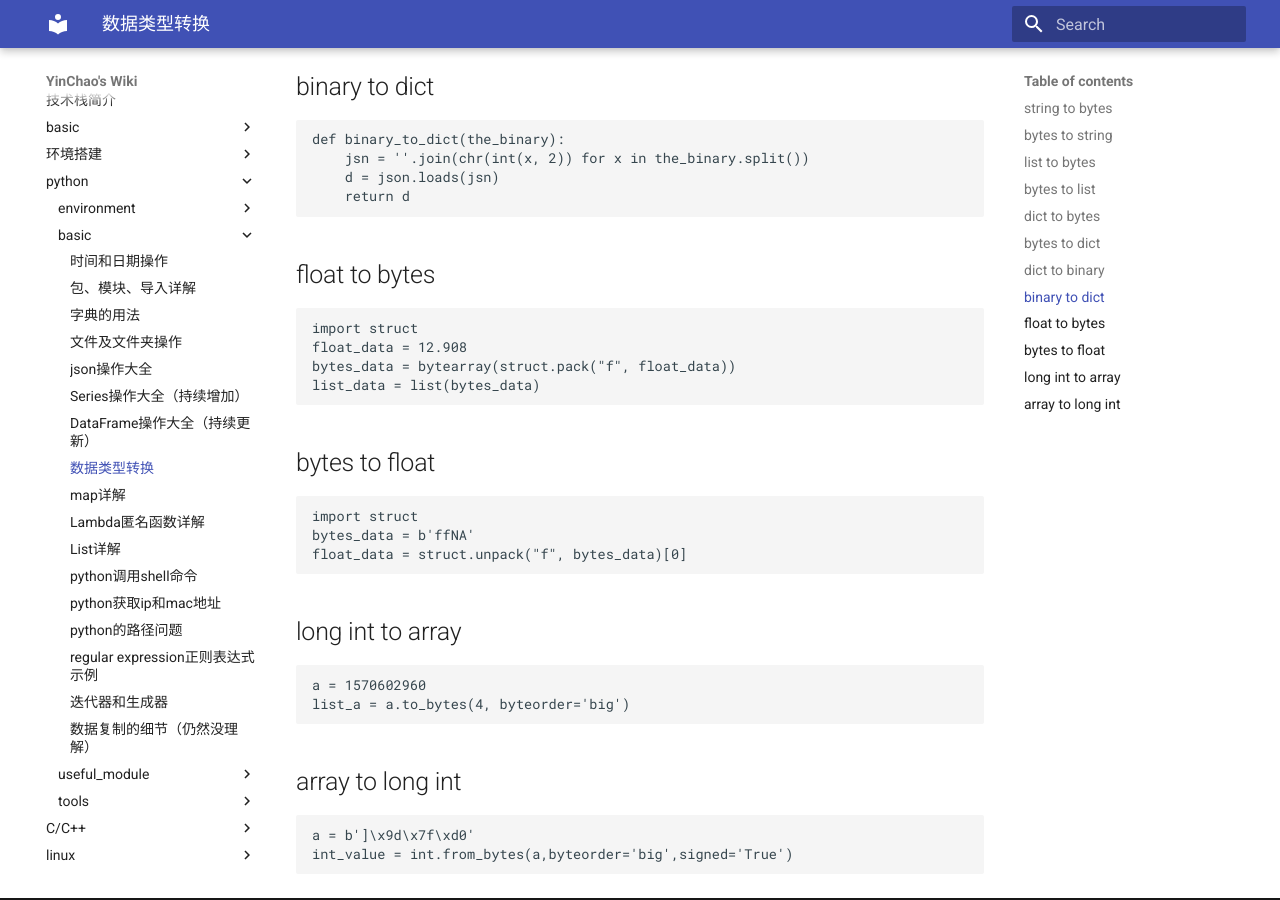
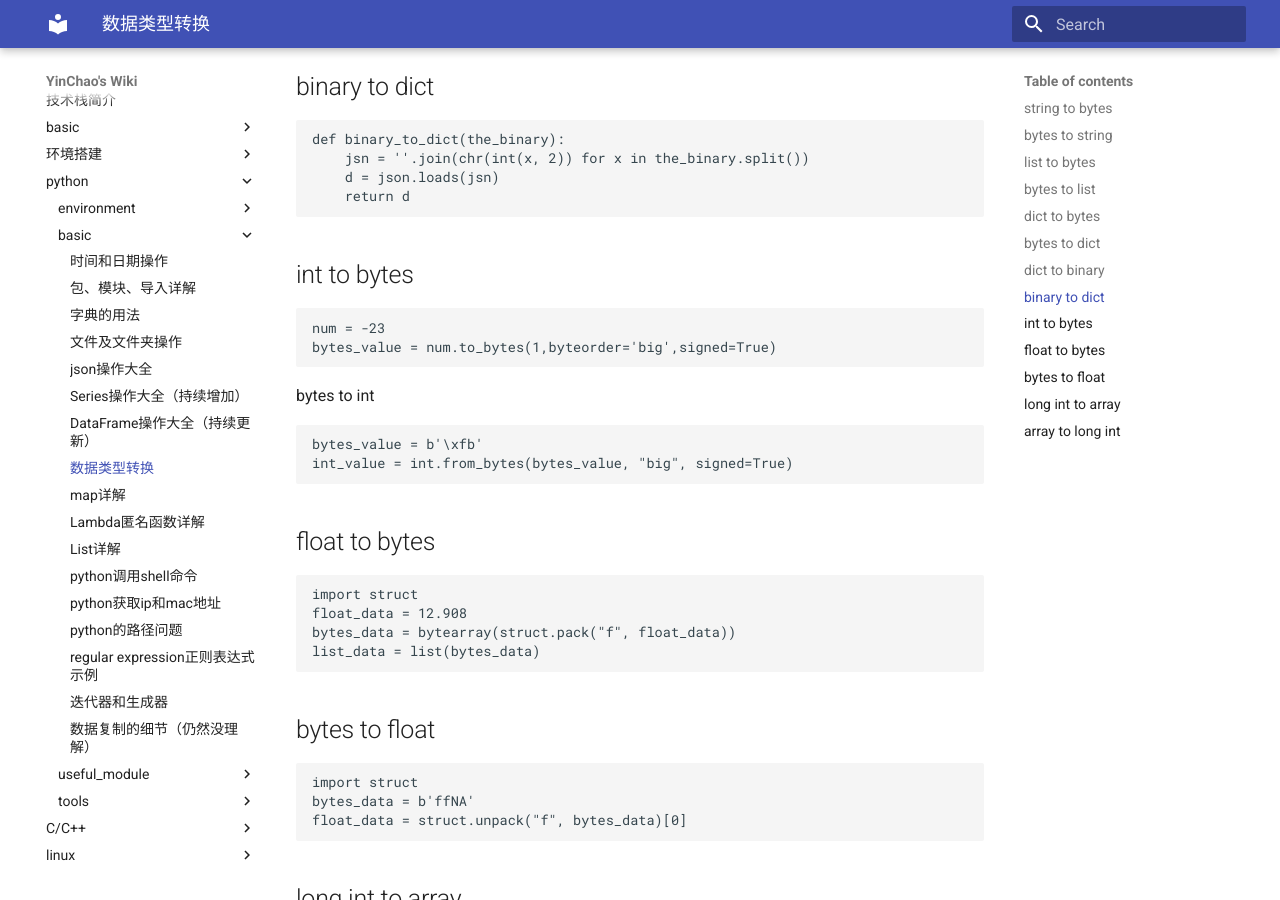
Before and after one commit to YinChao126/yc_wiki, an MkDocs documentation site: the page built from docs/python/basic/type.md, in a window 1280 px wide and 900 px high, scrolled down 1348 px. Built offline with MkDocs 1.6.1 and Material for MkDocs 9.7.7, drawn with Linux system fonts in a browser that asks for light colours.

Commit message:
增加int和bytes类型转化方法

````diff
--- a/docs/python/basic/type.md
+++ b/docs/python/basic/type.md
@@ -66,6 +66,22 @@ def binary_to_dict(the_binary):
     return d
 ```
 
+## int to bytes
+
+```
+num = -23
+bytes_value = num.to_bytes(1,byteorder='big',signed=True)
+```
+
+bytes to int
+
+```
+bytes_value = b'\xfb'
+int_value = int.from_bytes(bytes_value, "big", signed=True)
+```
+
+
+
 ## float to bytes
 
 ```
````
